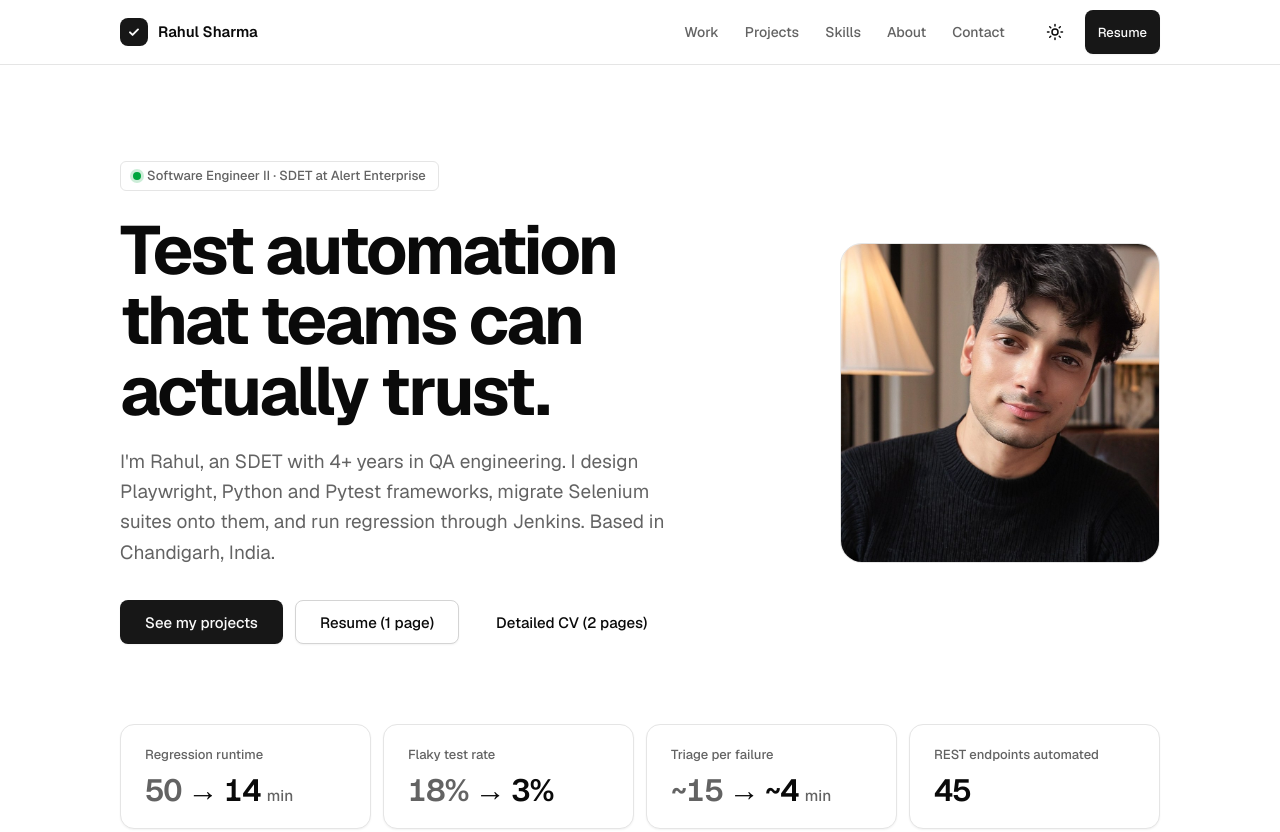
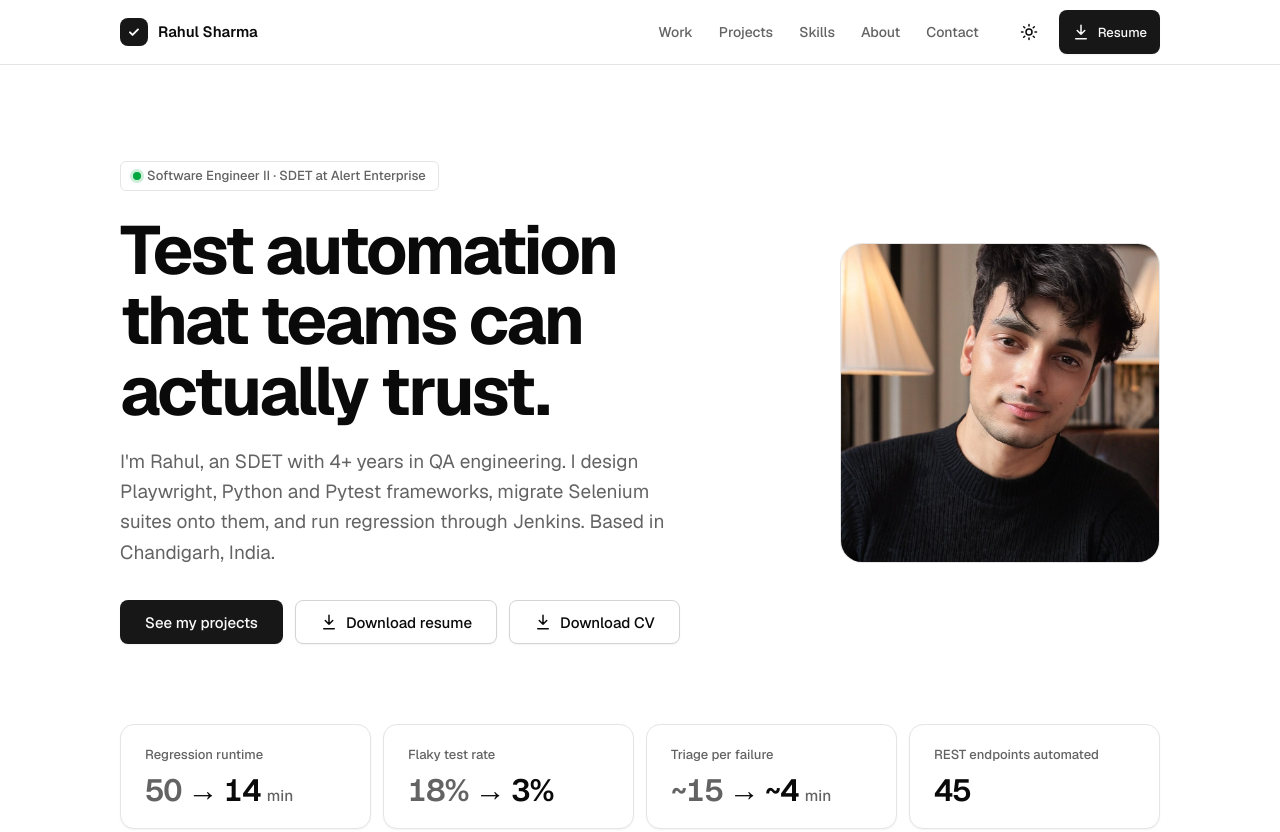
Before and after one commit to fastasf48-hash/fastasf48-hash.github.io, a plain HTML site: page index.html in a window 1280 px wide. Shown: the top 832 px of the page. Drawn offline with nearby package versions, Linux system fonts and the light colour scheme.

Commit message:
Correct Software Engineer I start date to Mar 2022 and make resume and CV downloads clearer

```diff
--- a/index.html
+++ b/index.html
@@ -54,7 +54,7 @@
         <svg class="icon icon--sun" viewBox="0 0 24 24" aria-hidden="true"><circle cx="12" cy="12" r="4"/><path d="M12 2v2M12 20v2M4.93 4.93l1.41 1.41M17.66 17.66l1.41 1.41M2 12h2M20 12h2M4.93 19.07l1.41-1.41M17.66 6.34l1.41-1.41"/></svg>
         <svg class="icon icon--moon" viewBox="0 0 24 24" aria-hidden="true"><path d="M21 12.79A9 9 0 1 1 11.21 3 7 7 0 0 0 21 12.79z"/></svg>
       </button>
-      <a class="btn btn--primary btn--sm" href="assets/Rahul_Sharma_Automation_Engineer_Resume.pdf?v=10" download>Resume</a>
+      <a class="btn btn--primary btn--sm" href="assets/Rahul_Sharma_Automation_Engineer_Resume.pdf?v=11" download><svg class="icon" viewBox="0 0 24 24" aria-hidden="true"><path d="M12 3v12M7 10l5 5 5-5M5 21h14"/></svg>Resume</a>
     </div>
   </div>
 </header>
@@ -72,8 +72,8 @@
       </p>
       <div class="actions">
         <a class="btn btn--primary btn--lg" href="#projects">See my projects</a>
-        <a class="btn btn--outline btn--lg" href="assets/Rahul_Sharma_Automation_Engineer_Resume.pdf?v=10" download>Resume (1 page)</a>
-        <a class="btn btn--ghost btn--lg" href="assets/Rahul_Sharma_SDET_CV.pdf?v=1" download>Detailed CV (2 pages)</a>
+        <a class="btn btn--outline btn--lg" href="assets/Rahul_Sharma_Automation_Engineer_Resume.pdf?v=11" download><svg class="icon" viewBox="0 0 24 24" aria-hidden="true"><path d="M12 3v12M7 10l5 5 5-5M5 21h14"/></svg>Download resume</a>
+        <a class="btn btn--outline btn--lg" href="assets/Rahul_Sharma_SDET_CV.pdf?v=1" download><svg class="icon" viewBox="0 0 24 24" aria-hidden="true"><path d="M12 3v12M7 10l5 5 5-5M5 21h14"/></svg>Download CV</a>
       </div>
     </div>
 
@@ -119,7 +119,7 @@
 
     <article class="job reveal">
       <div class="job__meta">
-        <p class="job__date">Jan 2022 – Jun 2024</p>
+        <p class="job__date">Mar 2022 – Jun 2024</p>
         <p class="job__org">Alert Enterprise</p>
       </div>
       <div class="job__body">
@@ -279,7 +279,7 @@
       <li><a class="btn btn--outline" href="https://www.linkedin.com/in/rahul-sharma-65093b1b9" target="_blank" rel="noopener">LinkedIn</a></li>
       <li><a class="btn btn--outline" href="https://github.com/fastasf48-hash" target="_blank" rel="noopener">GitHub</a></li>
       <li><a class="btn btn--outline" href="tel:+917807232349">+91 78072 32349</a></li>
-      <li><a class="btn btn--outline" href="assets/Rahul_Sharma_Automation_Engineer_Resume.pdf?v=10" download>Resume (PDF)</a></li>
+      <li><a class="btn btn--outline" href="assets/Rahul_Sharma_Automation_Engineer_Resume.pdf?v=11" download>Resume (PDF)</a></li>
       <li><a class="btn btn--outline" href="assets/Rahul_Sharma_SDET_CV.pdf?v=1" download>CV (PDF)</a></li>
     </ul>
   </div>
```
Also changed, not shown: 1 other file.
